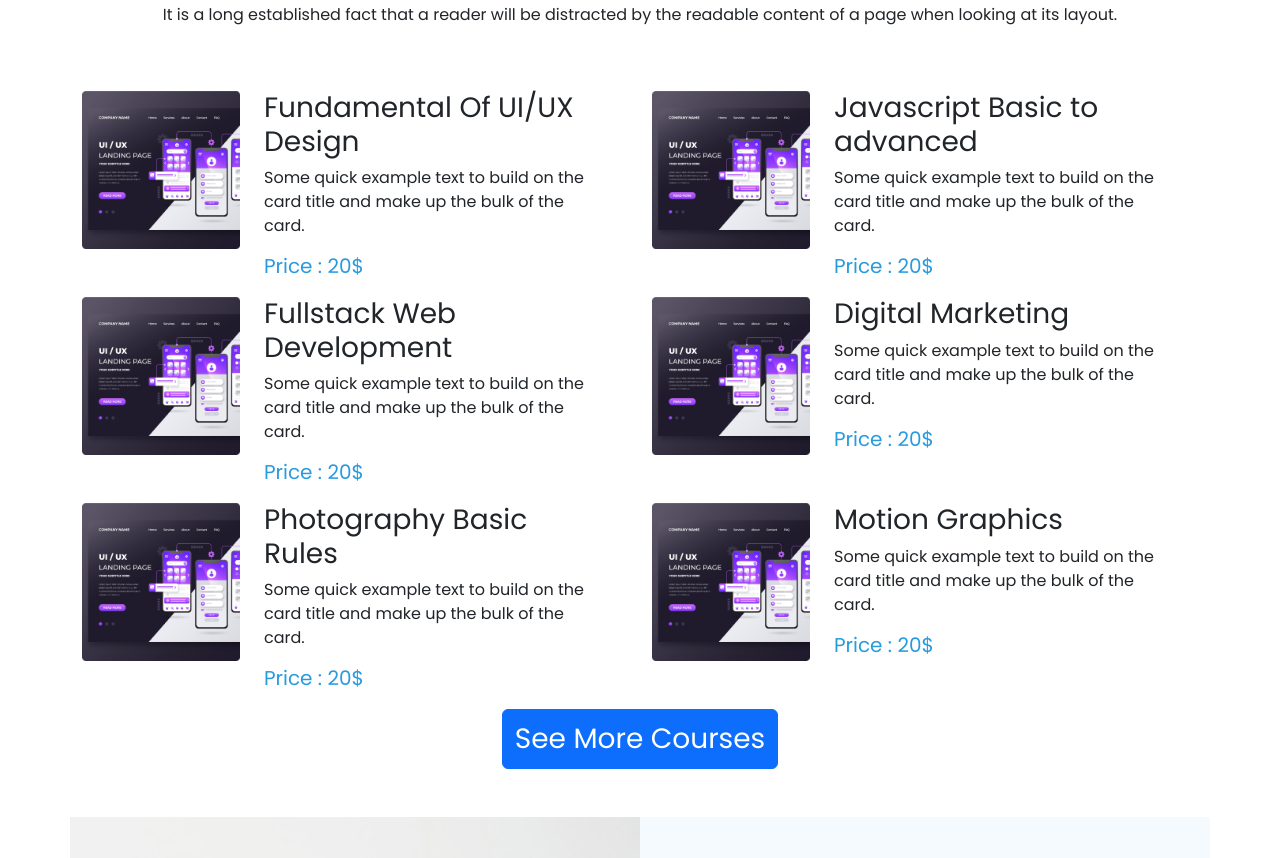
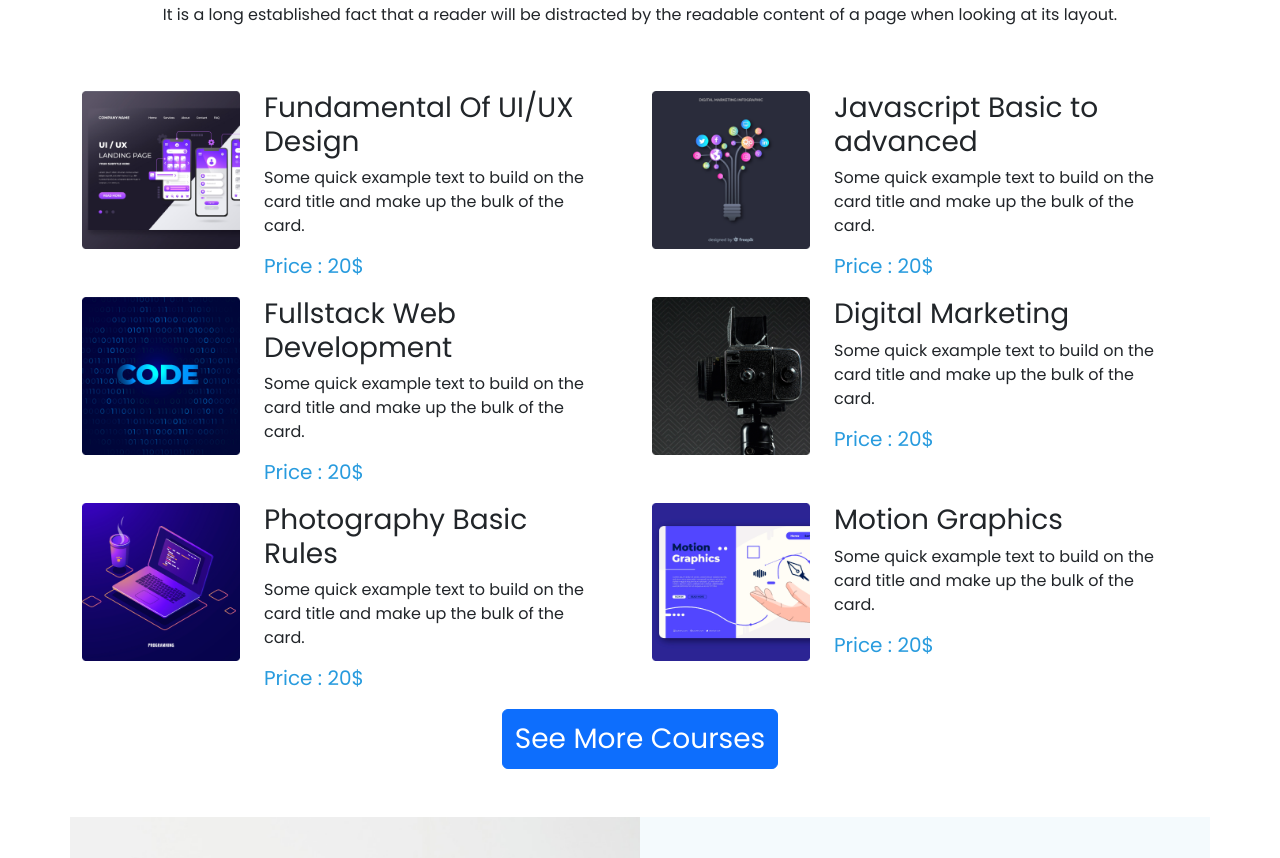
Before and after one commit to showkotus/ehub, a plain HTML site: page index.html in a window 1280 px wide. Shown: the part 739-1597 px from the top of the page. Drawn offline with nearby package versions, Linux system fonts and the light colour scheme.

Commit message:
course hide in MD

```diff
--- a/index.html
+++ b/index.html
@@ -147,7 +147,7 @@
                             </div>
                         </div>
                         <div class="row">
-                            <div class="col-md-4 img-custom pb-5"><img src="images/course/course-1.png" alt="">
+                            <div class="col-md-4 img-custom pb-5"><img src="images/course/course-2.png" alt="">
                             </div>
                             <div class="col-md-8">
                                 <h3>Fullstack Web Development</h3>
@@ -157,7 +157,7 @@
                             </div>
                         </div>
                         <div class="row">
-                            <div class="col-md-4 img-custom pb-5"><img src="images/course/course-1.png" alt="">
+                            <div class="col-md-4 img-custom pb-5"><img src="images/course/course-3.png" alt="">
                             </div>
                             <div class="col-md-8">
                                 <h3>Photography Basic Rules</h3>
@@ -170,10 +170,10 @@
 
                     </div>
                 </div>
-                <div class="col-lg-6">
+                <div class="col-lg-6 d-none d-lg-block">
                     <div class="row">
                         <div class="row">
-                            <div class="col-md-4 img-custom pb-5"><img src="images/course/course-1.png" alt="">
+                            <div class="col-md-4 img-custom pb-5"><img src="images/course/course-4.png" alt="">
                             </div>
                             <div class="col-md-8">
                                 <h3>Javascript Basic to advanced</h3>
@@ -183,7 +183,7 @@
                             </div>
                         </div>
                         <div class="row">
-                            <div class="col-md-4 img-custom pb-5"><img src="images/course/course-1.png" alt="">
+                            <div class="col-md-4 img-custom pb-5"><img src="images/course/course-5.png" alt="">
                             </div>
                             <div class="col-md-8">
                                 <h3>Digital Marketing</h3>
@@ -193,7 +193,7 @@
                             </div>
                         </div>
                         <div class="row">
-                            <div class="col-md-4 img-custom pb-5"><img src="images/course/course-1.png" alt="">
+                            <div class="col-md-4 img-custom pb-5 "><img src="images/course/course-6.png" alt="">
                             </div>
                             <div class="col-md-8">
                                 <h3>Motion Graphics</h3>
```
